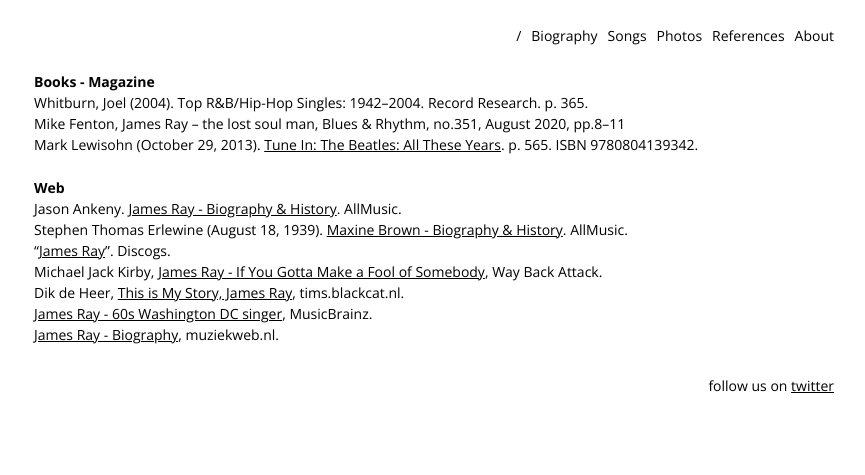
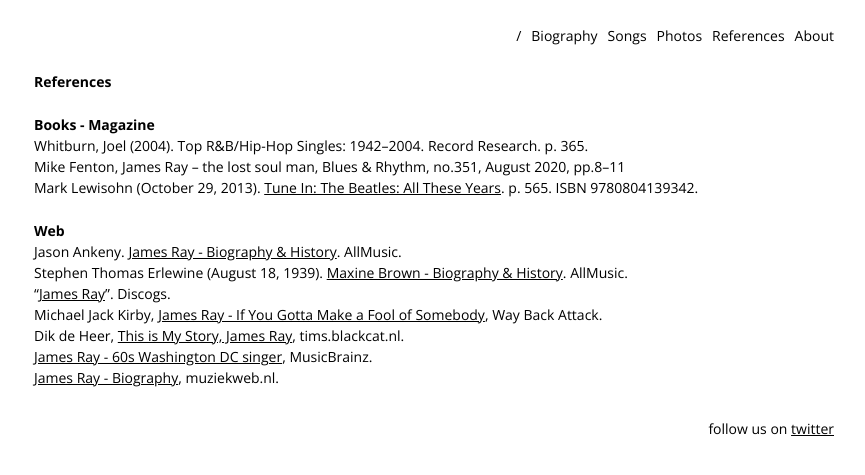
Before and after one commit to jamesraymusic/jamesraymusic.github.io, a Jekyll site: the page built from references.md, in a window 1280 px wide. Shown: the top 475 px of the page, without its empty margins (206-1071 px from the left). Built offline with Jekyll 4.4.1, drawn with Linux system fonts in a browser that asks for light colours; comment, search, counter and statistics services are not loaded.

Commit message:
Add page titles

```diff
--- a/references.md
+++ b/references.md
@@ -4,12 +4,14 @@
 permalink: /references/
 ---
 
-# Books - Magazine
+# References
+
+## Books - Magazine
 - Whitburn, Joel (2004). Top R&B/Hip-Hop Singles: 1942–2004. Record Research. p. 365.
 - Mike Fenton, James Ray – the lost soul man, Blues & Rhythm, no.351, August 2020, pp.8–11
 - Mark Lewisohn (October 29, 2013). [Tune In: The Beatles: All These Years](https://www.google.fr/books/edition/Tune_In/bI11tpR-L_kC?hl=fr&gbpv=1&dq=james%20ray&pg=PA565&printsec=frontcover). p. 565. ISBN 9780804139342.
 
-# Web
+## Web
 - Jason Ankeny. [James Ray - Biography & History](https://www.allmusic.com/artist/james-ray-mn0000807815). AllMusic.
 - Stephen Thomas Erlewine (August 18, 1939). [Maxine Brown - Biography & History](https://www.allmusic.com/artist/maxine-brown-mn0000396154/biography). AllMusic.
 - "[James Ray](https://www.discogs.com/artist/884155)". Discogs.
```
Also changed, not shown: biography.md (+2 -0 lines), photos.md (+2 -0 lines), songs.md (+1 -0 lines).
